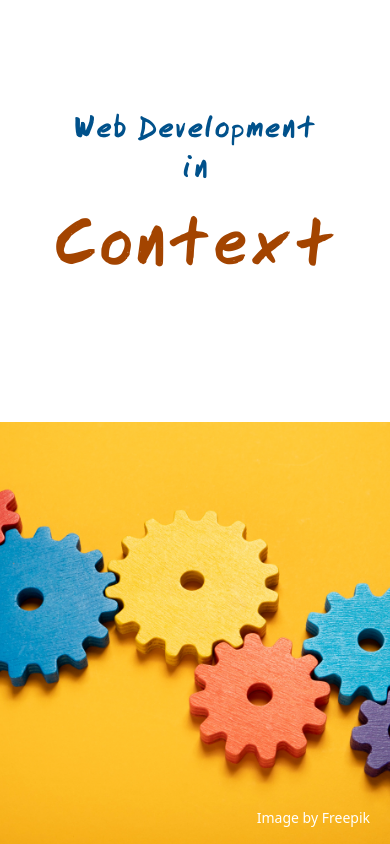
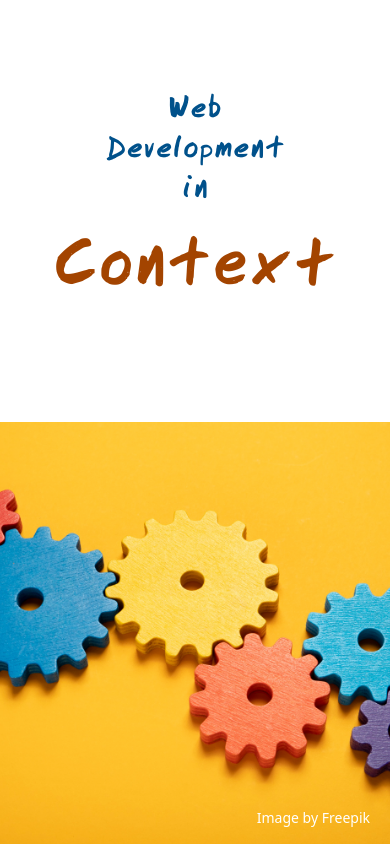
Before and after one commit to mjkeeble/cv_2023_react, a React (Vite) app: page / in a window 390 px wide. Shown: the top 844 px of the page. Built offline with nearby package versions, Linux system fonts and the light colour scheme.

Commit message:
refactor Hero component formatting for responsiveness

```diff
--- a/src/components/hero/index.tsx
+++ b/src/components/hero/index.tsx
@@ -7,13 +7,11 @@ export const Hero: React.FC = () => {
         <Fade
           cascade
           duration={1000}
+          className="text-center text-4xl font-bold text-blue-600 min-[445px]:text-6xl sm:text-7xl lg:text-right"
         >
-          <h1 className="text-center text-4xl font-bold text-blue-600 min-[445px]:text-6xl sm:text-7xl md:text-8xl lg:text-right lg:text-8xl xl:text-9xl">
-            Web Development
-          </h1>
-          <h1 className="text-center text-4xl font-bold text-blue-600 min-[445px]:text-6xl sm:text-7xl md:text-8xl lg:text-right lg:text-8xl xl:text-9xl">
-            in
-          </h1>
+          <h1>Web</h1>
+          <h1>Development</h1>
+          <h1>in</h1>
         </Fade>
         <Fade
           className="text-center text-[80px] font-black text-peach-200 min-[445px]:text-[120px] sm:text-[150px] lg:text-right lg:text-[140px] xl:text-[180px]"
```
